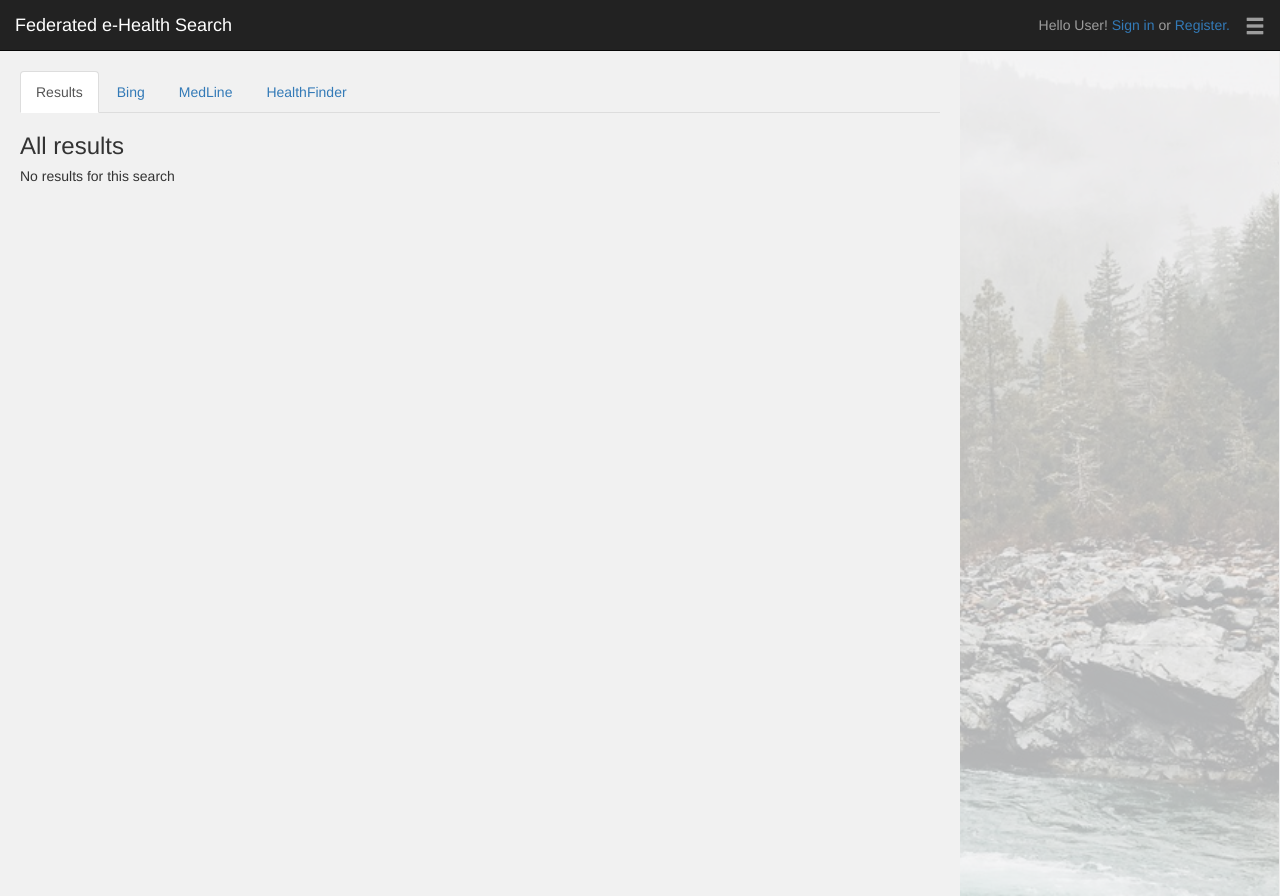
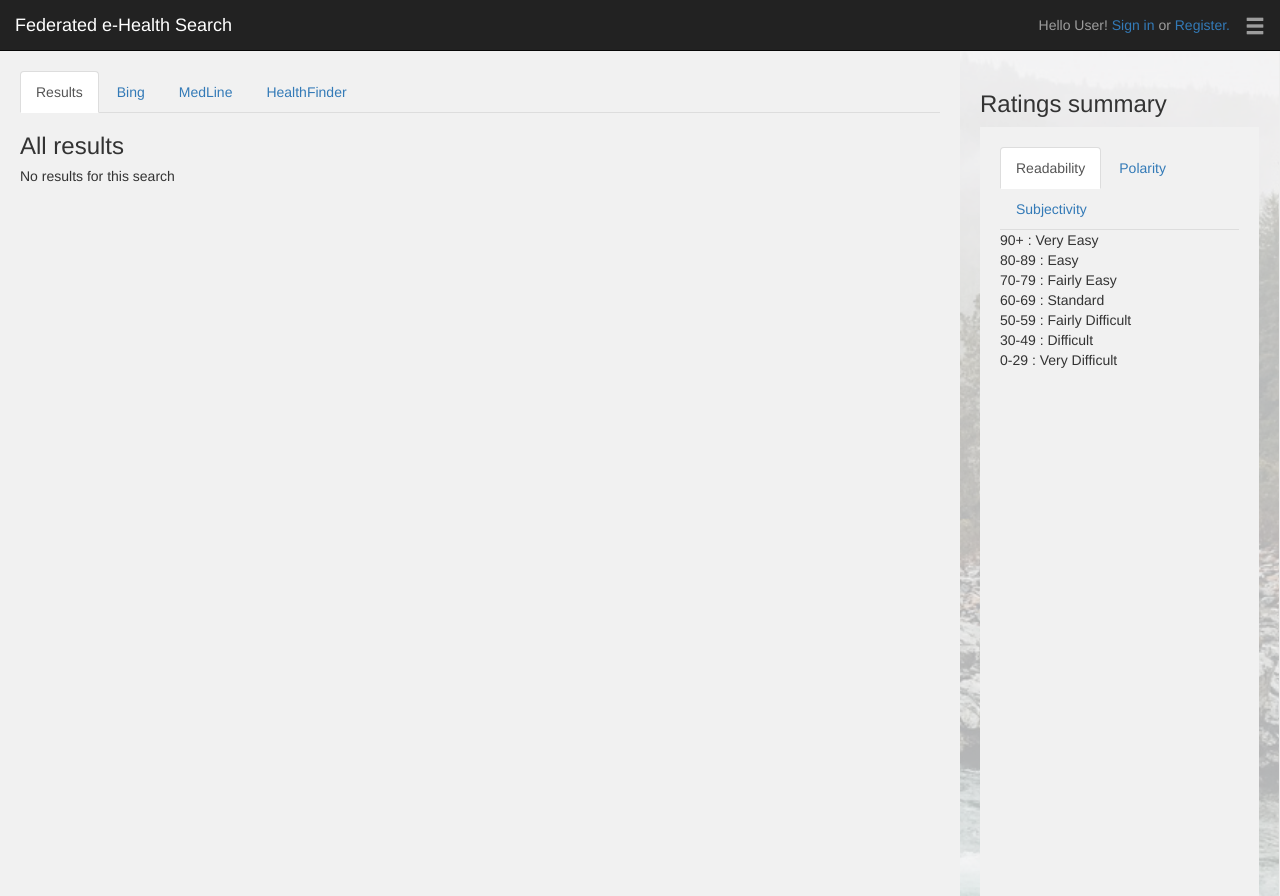
Before and after one commit to andreasp1994/WAD-EHealth, a Django app: page /explorer/results/ in a window 1280 px wide. Run offline with Django 3.2, Linux system fonts and the light colour scheme; data that the repository does not hold is empty; some libraries are stand-ins or nearby versions.

Commit message:
results sidebar implementation started

```diff
--- a/ehealthexplorer/templates/explorer/results.html
+++ b/ehealthexplorer/templates/explorer/results.html
@@ -99,6 +99,48 @@
 
 {% block side_block %}
 
+    <h3>Ratings summary</h3>
+
+    <div id="results-container">
+    <ul class="nav nav-tabs">
+        <li class="active"><a data-toggle="tab" href="#read">Readability</a></li>
+        <li><a data-toggle="tab" href="#pola">Polarity</a></li>
+        <li><a data-toggle="tab" href="#subj">Subjectivity</a></li>
+    </ul>
+
+    <div class="tab-content">
+        <div id="read" class="tab-pane fade in active">
+            <ul>
+                <li>90+ : Very Easy</li>
+                <li>80-89 : Easy</li>
+                <li>70-79 : Fairly Easy</li>
+                <li>60-69 : Standard</li>
+                <li>50-59 : Fairly Difficult</li>
+                <li>30-49 : Difficult</li>
+                <li>0-29 : Very Difficult</li>
+            </ul>
+        </div>
+
+        <div id="pola" class="tab-pane fade">
+            <ul>
+                <li>1 : Very positive</li>
+                <li>0.5 : Fairly positive</li>
+                <li>0 : Neutral</li>
+                <li>-0.5 : Fairly negative</li>
+                <li>-1 : Very negative</li>
+            </ul>
+        </div>
+
+        <div id="subj" class="tab-pane fade">
+            <ul>
+                <li>1 : Subjective</li>
+                <li>0.5 : Neutral</li>
+                <li>0 : Objective</li>
+            </ul>
+        </div>
+    </div>
+
+
 
 
 {% endblock %}
```
